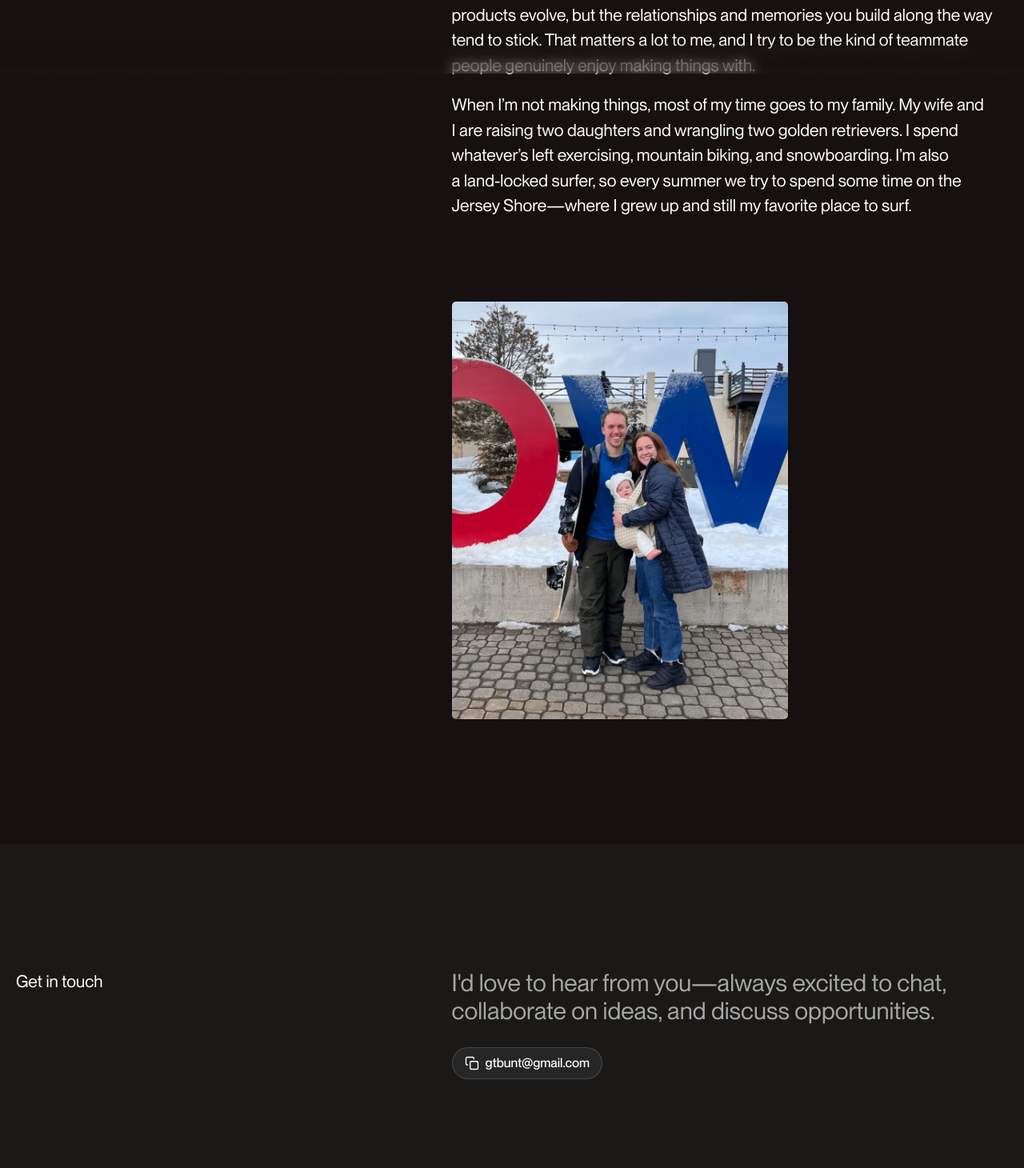
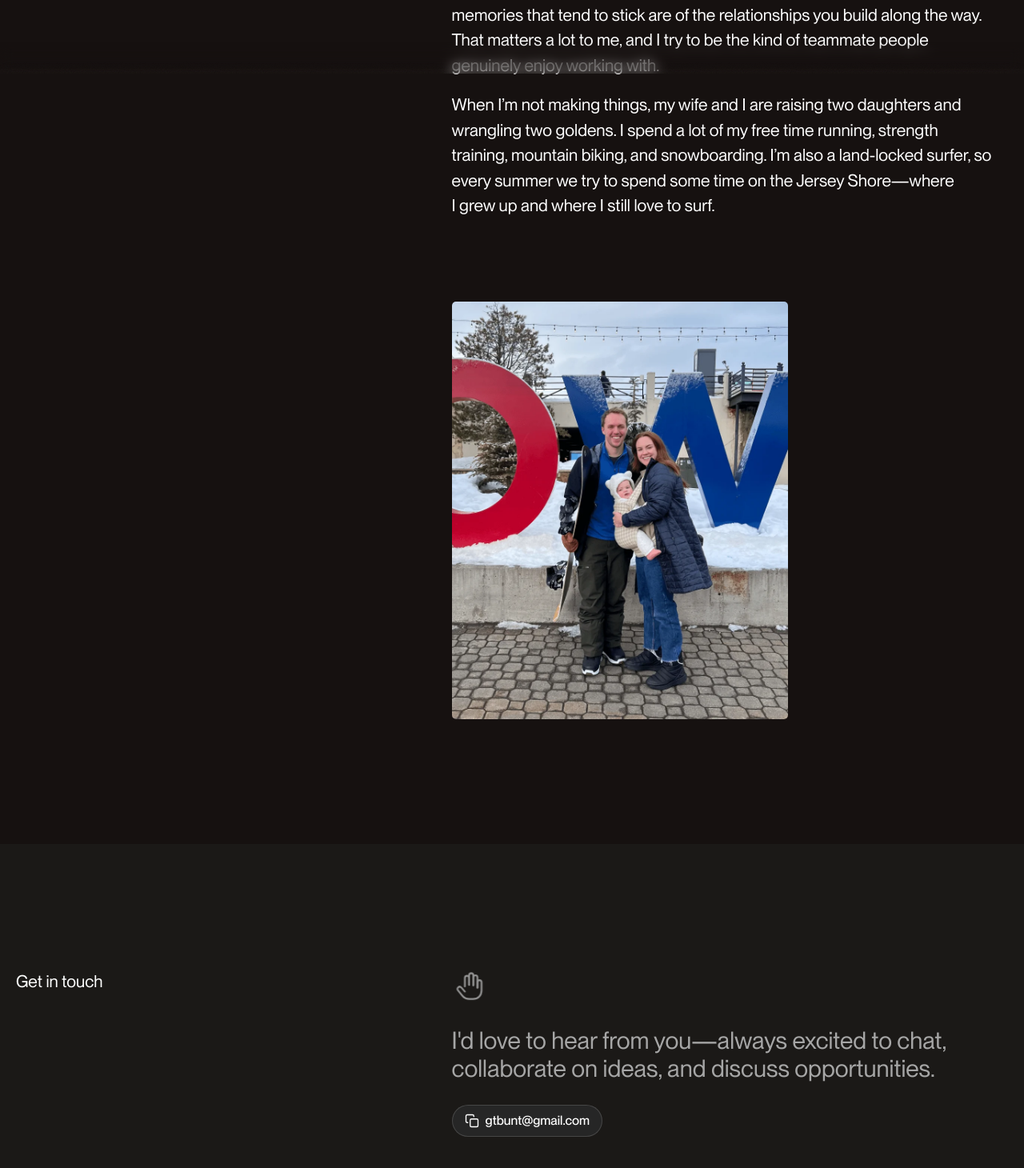
Before and after one commit to GrahamBunt/portfolio, a Next.js app: page /about in a window 1280 px wide. Shown: the part 708-2168 px from the top of the page at 80% size. Built offline with nearby package versions, Linux system fonts and the light colour scheme.

Commit message:
Restore MetLife and add footer wave

```diff
--- a/src/app/about/page.tsx
+++ b/src/app/about/page.tsx
@@ -6,6 +6,7 @@ import Image from "next/image";
 import { AnimatedDescription } from "@/components/AnimatedDescription";
 import { SiteNav } from "@/components/SiteNav";
 import { SocialIcon } from "@/components/SocialIcon";
+import { WavingHandIcon } from "@/components/WavingHandIcon";
 import { aboutContent, type AboutContent } from "@/content/about";
 import { preventTextOrphans } from "@/lib/typography";
 
@@ -313,6 +314,7 @@ export default function AboutPage() {
               )}
             </p>
             <div className="home-contact-copy-stack">
+              <WavingHandIcon />
               <p className="home-contact-copy">
                 {tuneMode ? (
                   <EditableText
--- a/src/app/page.tsx
+++ b/src/app/page.tsx
@@ -6,10 +6,11 @@ import Image from "next/image";
 import Link from "next/link";
 import { ProjectMeta } from "@/components/ProjectMeta";
 import { SiteNav } from "@/components/SiteNav";
+import { WavingHandIcon } from "@/components/WavingHandIcon";
 import { allWork } from "@/content/work";
 import { preventTextOrphans } from "@/lib/typography";
 
-const featuredHomeProjectSlugs = ["smartsheet-reports", "resource-management-integration"];
+const featuredHomeProjectSlugs = ["smartsheet-reports", "resource-management-integration", "metlife-mexico"];
 const homeFeaturedProjects = featuredHomeProjectSlugs
   .map((slug) => allWork.find((project) => project.slug === slug))
   .filter((project): project is (typeof allWork)[number] => Boolean(project));
@@ -150,7 +151,7 @@ export default function Home() {
           <p
             className={`home-hero-value ${fontsReady ? "animate-reveal" : "opacity-0"}`}
           >
-            Graham Bunt is a Product Designer imagining possible futures, moving teams forward, and pouring care and intention into the craft.
+            Graham Bunt is a Product Designer imagining the possible future, moving teams forward, and pouring care and intention into the craft.
           </p>
         </section>
 
@@ -165,7 +166,7 @@ export default function Home() {
             } as CSSProperties
           }
         >
-          <p className="home-section-label">Recent work</p>
+          <p className="home-section-label">Select work</p>
           <div
             className="home-featured-work-grid"
           >
@@ -211,6 +212,7 @@ export default function Home() {
           <div className="home-contact-content">
             <p className="home-section-label">Get in touch</p>
             <div className="home-contact-copy-stack">
+              <WavingHandIcon />
               <p className="home-contact-copy">
                 {"I'd love to hear from you—always excited to chat, collaborate on ideas, and discuss opportunities."}
               </p>
--- /dev/null
+++ b/src/components/WavingHandIcon.tsx
@@ -0,0 +1,59 @@
+"use client";
+
+import { useEffect, useRef, useState } from "react";
+
+export function WavingHandIcon() {
+  const wrapperRef = useRef<HTMLSpanElement>(null);
+  const [isVisible, setIsVisible] = useState(false);
+
+  useEffect(() => {
+    const element = wrapperRef.current;
+    if (!element) return undefined;
+
+    const observer = new IntersectionObserver(
+      ([entry]) => {
+        if (entry.isIntersecting) {
+          setIsVisible(true);
+          observer.disconnect();
+        }
+      },
+      { threshold: 0.65 },
+    );
+
+    observer.observe(element);
+    return () => observer.disconnect();
+  }, []);
+
+  return (
+    <span
+      ref={wrapperRef}
+      className={`footer-wave-icon ${isVisible ? "is-visible" : ""}`}
+      aria-hidden="true"
+    >
+      <svg viewBox="0 0 64 64" focusable="false">
+        <path
+          className="footer-wave-accent is-left"
+          d="M16 16c-3 2.8-4.8 6.2-5.4 10.2"
+        />
+        <path
+          className="footer-wave-accent is-right"
+          d="M46.5 10.5c4.1 1.5 7.1 4.1 9 7.8"
+        />
+        <g className="footer-wave-hand">
+          <path
+            d="M23.4 32.2V16.8c0-2.4 1.7-4.1 3.9-4.1s3.8 1.7 3.8 4.1v12.6"
+          />
+          <path
+            d="M31.1 29.4V12.1c0-2.4 1.7-4.1 3.9-4.1s3.8 1.7 3.8 4.1v18"
+          />
+          <path
+            d="M38.8 30.1V15.8c0-2.3 1.7-4 3.8-4s3.7 1.7 3.7 4v18.7"
+          />
+          <path
+            d="M46.3 34.5v-9.8c0-2.3 1.6-3.9 3.7-3.9s3.7 1.6 3.7 3.9v14.8c0 9.2-6.4 15.5-15.4 15.5h-6.6c-5.1 0-9.4-2-12.6-5.8L10.9 39.3c-1.5-1.8-1.3-4.2.5-5.7 1.7-1.4 4.1-1.2 5.7.6l6.3 7.3"
+          />
+        </g>
+      </svg>
+    </span>
+  );
+}
--- a/src/content/about.ts
+++ b/src/content/about.ts
@@ -28,10 +28,10 @@ export const aboutContent: AboutContent = {
     description: "",
   },
   bio: [
-    "I’ve always been drawn to things that take practice. As a kid, it started with skateboarding, then surfing and freestyle skiing, and eventually cooking in a Michelin-starred kitchen in New York. They’re all different, but the part I love is the same: you try something, get it wrong, try again, slowly get better, and eventually bring your own style to it.",
-    "Design feels a lot like that to me. Most ideas aren’t the right idea. You have to explore, pull on different threads, change your mind, and sometimes go too far before knowing when to pull something back. Eventually you find a direction that keeps going. Then it becomes about staying with it until everything feels just right—reaching a place where you’re proud of the work and maybe even pushed the bar a little higher. And when it finally reaches someone else, hopefully they feel the care and intention that went into it.",
-    "I’ve also come to appreciate the people you make things with. I like working elbow to elbow with a team, throwing ideas around, challenging each other, and shaping something none of us would have arrived at alone. Digital products evolve, but the relationships and memories you build along the way tend to stick. That matters a lot to me, and I try to be the kind of teammate people genuinely enjoy making things with.",
-    "When I’m not making things, most of my time goes to my family. My wife and I are raising two daughters and wrangling two golden retrievers. I spend whatever’s left exercising, mountain biking, and snowboarding. I’m also a land-locked surfer, so every summer we try to spend some time on the Jersey Shore—where I grew up and still my favorite place to surf.",
+    "I’ve always been drawn to things that take practice. As a kid, it started with skateboarding, then surfing and freestyle skiing, and eventually cooking in a Michelin-starred kitchen in New York. They’re all different, but the part I love is the same—try something, get it wrong, try again, slowly get better, and eventually bring your own style to it.",
+    "Design feels a lot like that to me. Most ideas aren’t the right idea. You explore, pull on different threads, change your mind, and sometimes go too far before knowing when to pull something back. Eventually you find a direction that keeps going. Then it becomes about staying with it until everything feels just right—reaching a place where you’re proud of the work and possibly pushed the bar a little higher. When it reaches someone else, hopefully they feel the care and intention that went into making it.",
+    "I’ve also come to appreciate the people you make things with. I like working elbow to elbow with a team, throwing ideas around, challenging each other, and shaping something none of us would have arrived at alone. The memories that tend to stick are of the relationships you build along the way. That matters a lot to me, and I try to be the kind of teammate people genuinely enjoy working with.",
+    "When I’m not making things, my wife and I are raising two daughters and wrangling two goldens. I spend a lot of my free time running, strength training, mountain biking, and snowboarding. I’m also a land-locked surfer, so every summer we try to spend some time on the Jersey Shore—where I grew up and where I still love to surf.",
   ],
   social: [],
   contact: {
--- a/src/content/work.ts
+++ b/src/content/work.ts
@@ -520,7 +520,7 @@ export const otherWork: WorkItem[] = [
 ];
 
 export const allWork = [featuredWork, ...otherWork];
-export const routeableWork = allWork.filter((item) => ["smartsheet-reports", "resource-management-integration"].includes(item.slug));
+export const routeableWork = allWork.filter((item) => ["smartsheet-reports", "resource-management-integration", "metlife-mexico"].includes(item.slug));
 const locallyRouteableWork = routeableWork;
 
 export function getCaseStudy(slug: string) {
```
Also changed, not shown: src/app/globals.css.
